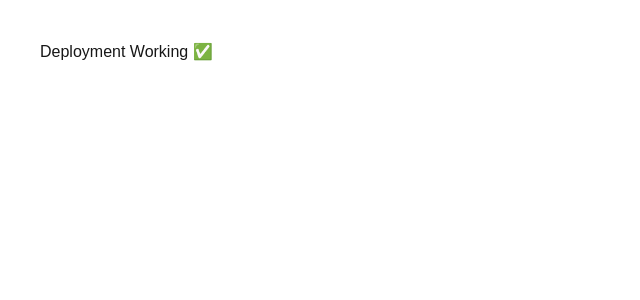
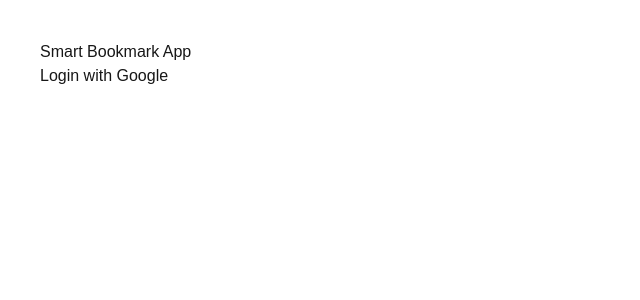
Before and after one commit to Vijayviji26/smart-bookmark-app, a Next.js app: page / in a window 1280 px wide. Shown: the top 300 px of the page, without its empty margins (0-640 px from the left). Built offline with nearby package versions, Linux system fonts and the light colour scheme; no server answers.

Commit message:
add proper auth system

```diff
--- a/app/page.tsx
+++ b/app/page.tsx
@@ -1,7 +1,54 @@
+"use client"
+
+import { useEffect, useState } from "react"
+import { supabase } from "@/supabase"
+
 export default function Home() {
+  const [user, setUser] = useState<any>(null)
+  const [loading, setLoading] = useState(true)
+
+  useEffect(() => {
+    const getUser = async () => {
+      const { data } = await supabase.auth.getUser()
+      setUser(data.user)
+      setLoading(false)
+    }
+
+    getUser()
+  }, [])
+
+  if (loading) {
+    return <div style={{ padding: "40px" }}>Checking session...</div>
+  }
+
+  if (!user) {
+    return (
+      <div style={{ padding: "40px" }}>
+        <h1>Smart Bookmark App</h1>
+        <button
+          onClick={async () => {
+            await supabase.auth.signInWithOAuth({
+              provider: "google",
+            })
+          }}
+        >
+          Login with Google
+        </button>
+      </div>
+    )
+  }
+
   return (
     <div style={{ padding: "40px" }}>
-      <h1>Deployment Working ✅</h1>
+      <h2>Welcome {user.email}</h2>
+      <button
+        onClick={async () => {
+          await supabase.auth.signOut()
+          location.reload()
+        }}
+      >
+        Logout
+      </button>
     </div>
   )
 }
```
